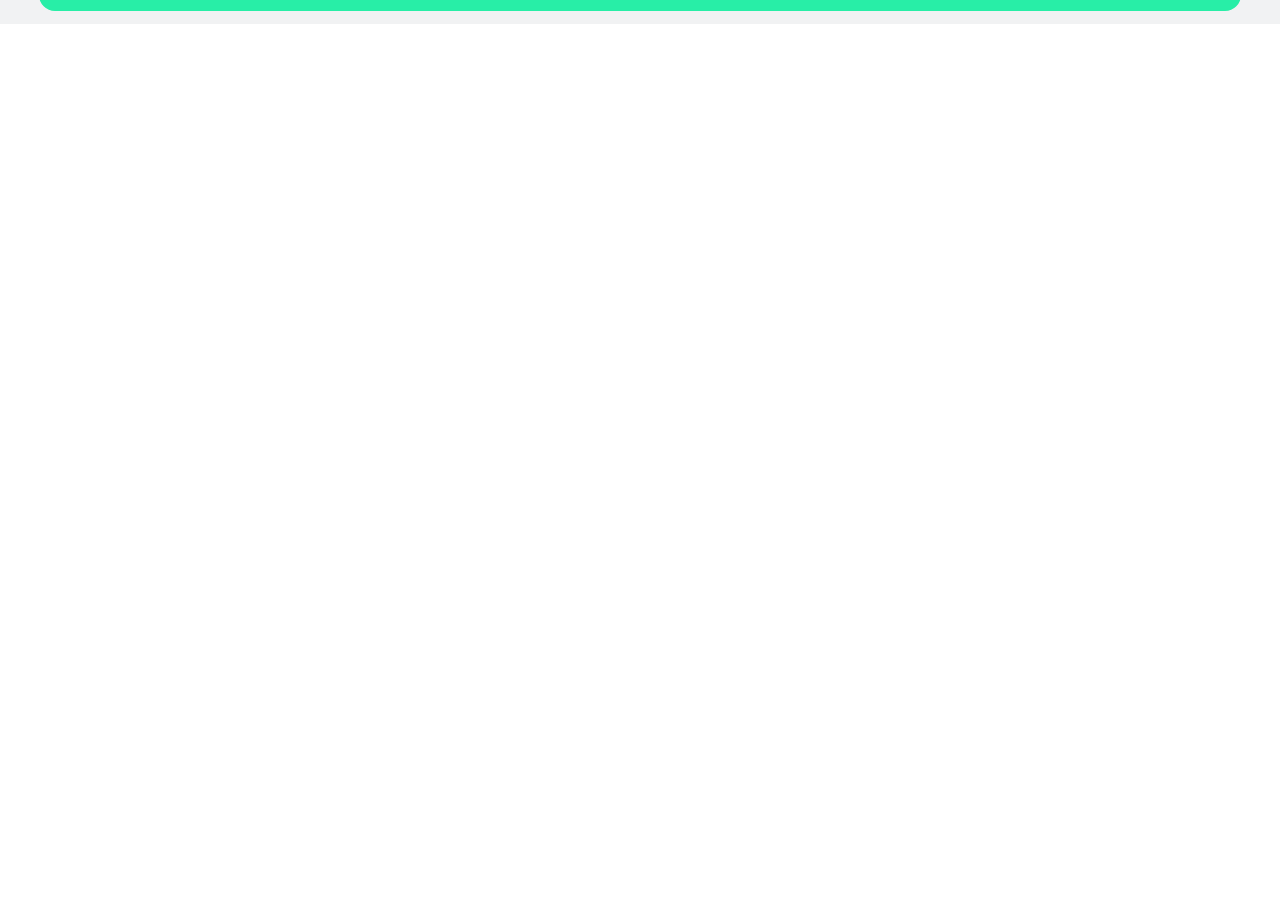
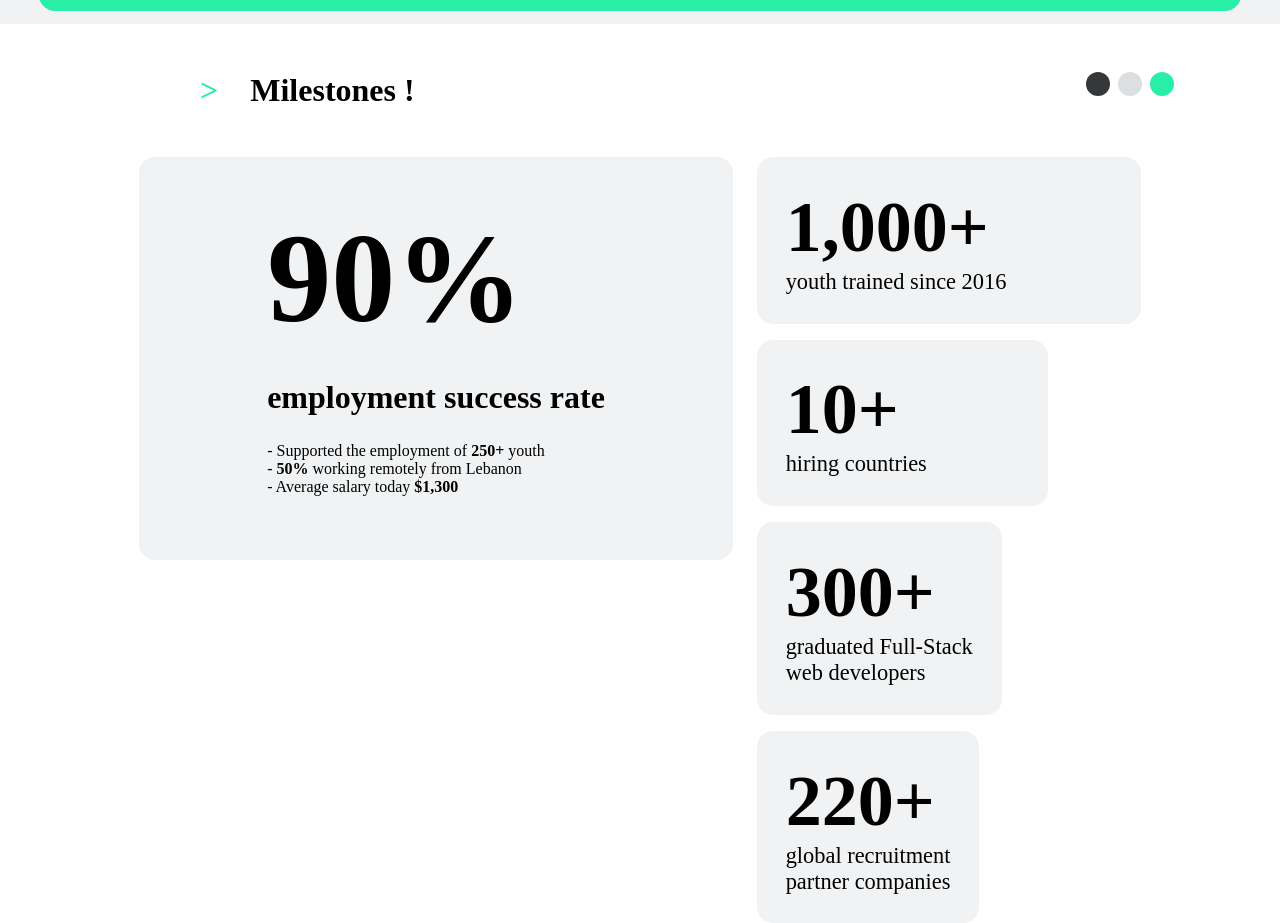
Before and after one commit to HassanMoussaa/SE-Factory-Webclone, a plain HTML site: page index.html in a window 1280 px wide. Shown: the part 1624-2547 px from the top of the page. Before the commit the page ends 1648 px from the top, so only its background shows below. Drawn offline with Linux system fonts and the light colour scheme.

Commit message:
added third section on the web page

```diff
--- a/index.html
+++ b/index.html
@@ -94,5 +94,57 @@
         </div>
       </div>
     </section>
+    <!-- 3rd section of the webpage -->
+
+    <section class="section-3">
+      <div class="sec2Part1">
+        <div class="arrow">></div>
+        <div class="greetingSec2">Milestones !</div>
+        <div class="circlePart">
+          <div class="circle-black"></div>
+          <div class="circle-white"></div>
+          <div class="circle-green"></div>
+        </div>
+      </div>
+
+      <div class="sec3Container">
+        <div class="sec3LeftPart">
+          <div class="textLeftPart">
+            <h1>90%</h1>
+            <h2>employment success rate</h2>
+            <p>
+              - Supported the employment of <b>250+</b> youth <br />
+              - <b>50%</b> working remotely from Lebanon <br />
+              - Average salary today <b>$1,300</b>
+            </p>
+          </div>
+        </div>
+
+        <div class="sec3RightPart">
+          <div class="box1">
+            <h1>1,000+</h1>
+            <p>youth trained since 2016</p>
+          </div>
+          <div class="box2">
+            <h1>10+</h1>
+            <p>hiring countries</p>
+          </div>
+          <div class="box3">
+            <h1>300+</h1>
+            <p>
+              graduated Full-Stack <br />
+              web developers
+            </p>
+          </div>
+          <div class="box4">
+            <h1>220+</h1>
+            <p>
+              global recruitment <br />
+              partner companies
+            </p>
+          </div>
+        </div>
+      </div>
+    </section>
   </body>
 </html>
--- a/styles/style.css
+++ b/styles/style.css
@@ -140,6 +140,7 @@ body {
   width: 100%;
   padding-left: 10.5rem;
   margin: 0 2rem;
+  height: fit-content;
 }
 
 .sec2Header {
@@ -192,3 +193,99 @@ body {
   border: 1rem solid #28eea7;
   border-radius: 1rem;
 }
+
+.section-3 {
+  background-color: white;
+  height: 100vh;
+  display: flex;
+  align-content: flex-start;
+  gap: 3rem;
+  flex-wrap: wrap;
+  padding-top: 3rem;
+}
+
+.sec3Container {
+  display: flex;
+  justify-content: center;
+  width: 100%;
+  gap: 1.5rem;
+}
+
+.sec3LeftPart {
+  display: flex;
+  flex-direction: column;
+}
+
+.textLeftPart {
+  background-color: #f1f2f3;
+  padding: 3rem 8rem;
+  border-radius: 1rem;
+}
+
+.textLeftPart h1 {
+  font-size: 8rem;
+  margin: 0 0;
+}
+
+.textLeftPart h2 {
+  font-size: 2rem;
+}
+
+.sec3RightPart {
+  display: flex;
+  flex-wrap: wrap;
+  width: 30%;
+  align-items: start;
+  align-content: flex-start;
+  gap: 1rem;
+}
+
+.box1 {
+  background-color: #f1f2f3;
+  flex-grow: 1;
+  display: flex;
+  flex-direction: column;
+  height: fit-content;
+  padding: 1.8rem;
+  border-radius: 1rem;
+}
+
+.box2 {
+  background-color: #f1f2f3;
+  flex-grow: 0.5;
+  display: flex;
+  flex-direction: column;
+  height: fit-content;
+  padding: 1.8rem;
+  border-radius: 1rem;
+}
+
+.box3 {
+  background-color: #f1f2f3;
+  display: flex;
+  flex-direction: column;
+  height: fit-content;
+  padding: 1.8rem;
+  border-radius: 1rem;
+  justify-content: space-between;
+}
+
+.box4 {
+  background-color: #f1f2f3;
+  display: flex;
+  flex-direction: column;
+  height: fit-content;
+  justify-content: space-between;
+  padding: 1.8rem;
+  border-radius: 1rem;
+}
+
+.sec3RightPart p {
+  font-size: 1.4rem;
+  margin: 0;
+}
+
+.sec3RightPart h1 {
+  font-size: 4.5rem;
+  margin: 0;
+}
```
